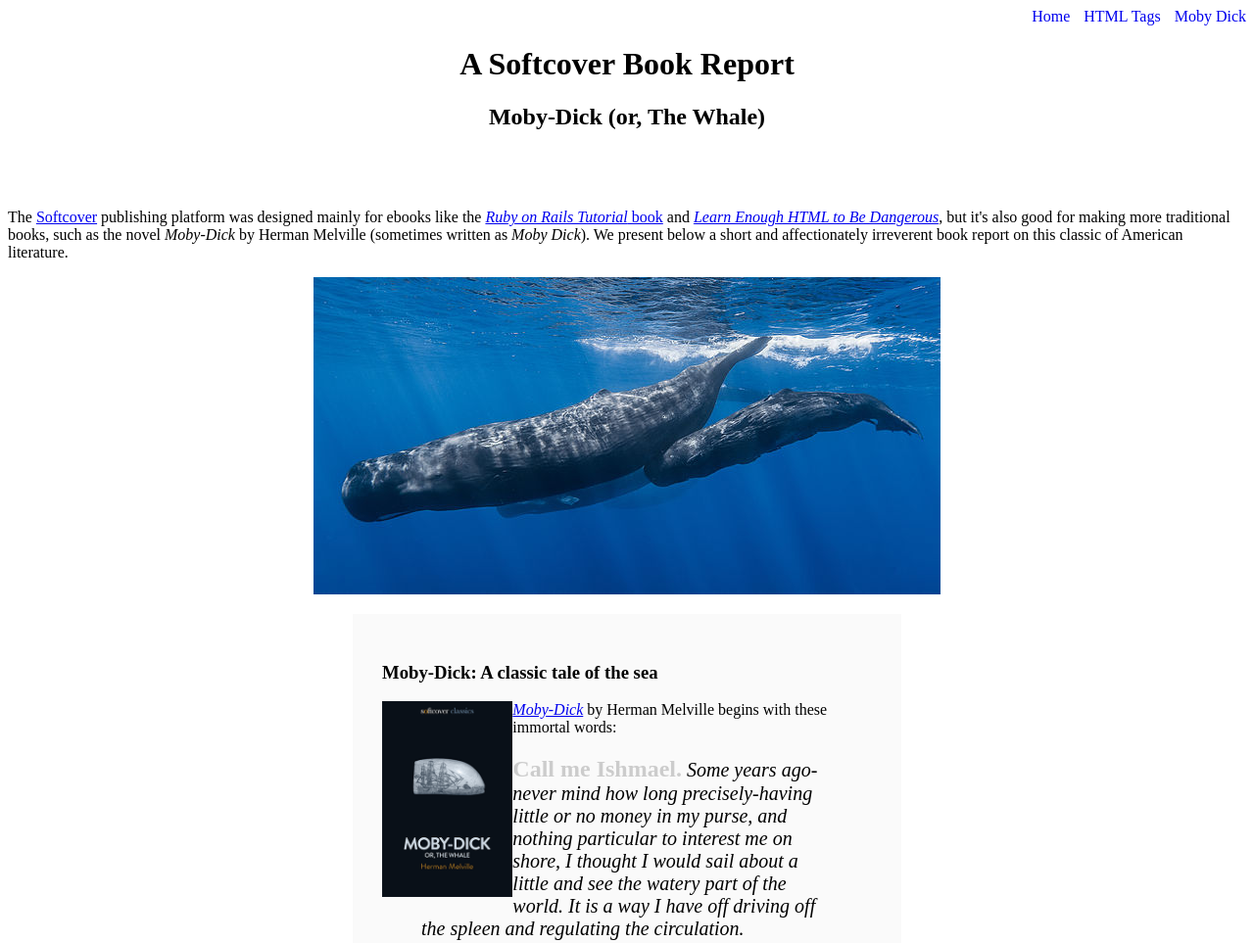
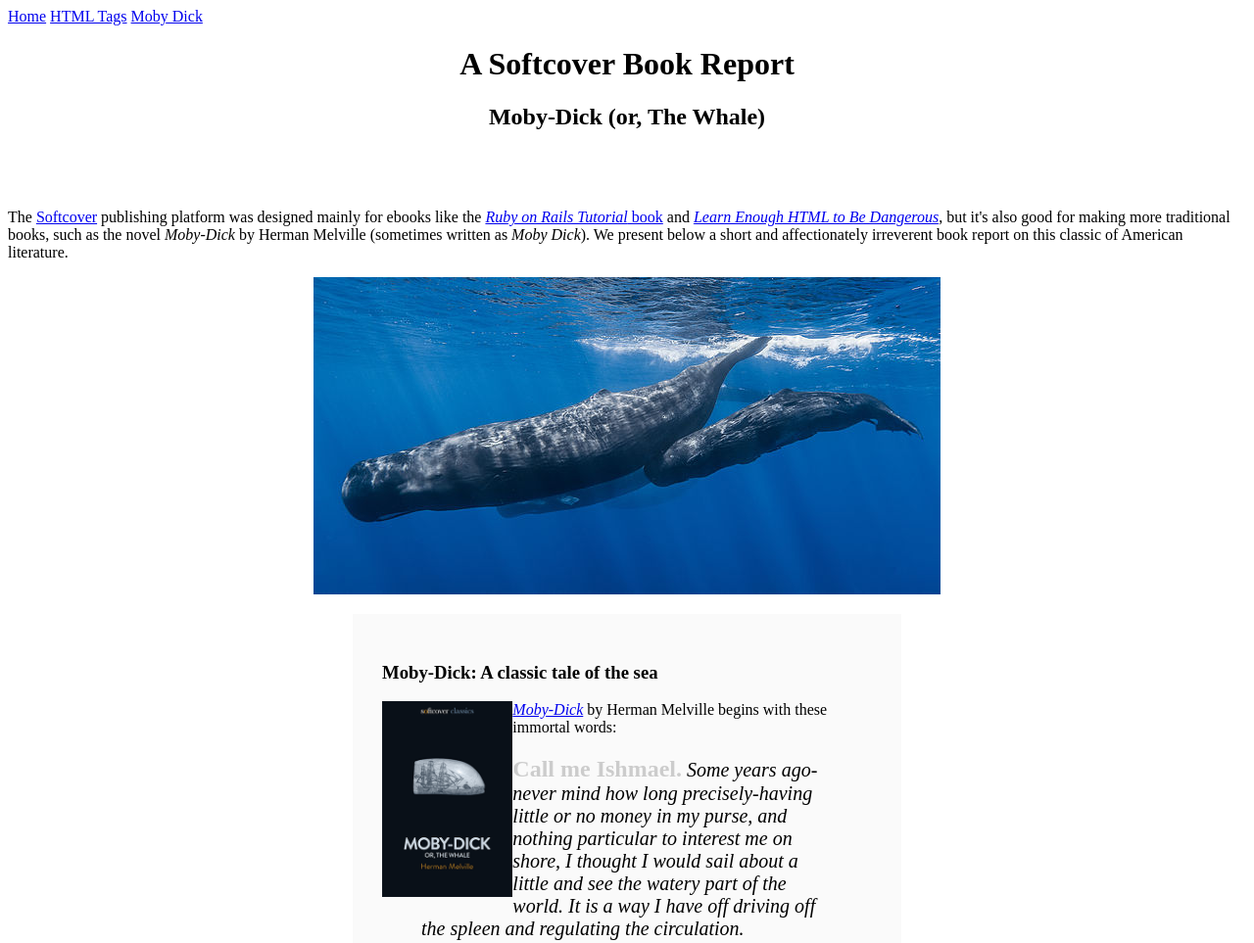
Before and after one commit to cameronjriley/sample_website, a plain HTML site: page moby_dick.html in a window 1280 px wide. Shown: the top 963 px of the page at 98% size. Drawn offline with Linux system fonts and the light colour scheme.

Commit message:
Finish the sample website

```diff
--- a/main.css
+++ b/main.css
@@ -4,3 +4,6 @@
 .nav-spacing {
   margin: 0 0 0 10px;
 }
+,image-link {
+  text-decoration: none;
+}
--- a/moby_dick.html
+++ b/moby_dick.html
@@ -5,11 +5,11 @@
         <meta charset="utf-8">
     </head>
     <body>
-        <div style="text-align: right;">
-            <a href="index.html" style="text-decoration: none;">Home</a>
-            <a href="tags.html" style="margin: 0 0 0 10px; text-decoration: none;">HTML Tags</a>
-            <a href="moby_dick.html" style="margin: 0 0 0 10px; text-decoration: none;">Moby Dick</a>
-          </div>
+        <div id="main-nav" class="nav-menu">
+            <a href="index.html">Home</a>
+            <a href="tags.html" class="nav-spacing">HTML Tags</a>
+            <a href="moby_dick.html" class="nav-spacing">Moby Dick</a>
+        </div>
         <header style="text-align: center;margin: 0 0 80px;">
             <h1>A Softcover Book Report</h1>
             <h2>Moby-Dick (or, The Whale)</h2>
```
Also changed, not shown: index.html (+2 -2 lines), tags.html (+4 -4 lines).
